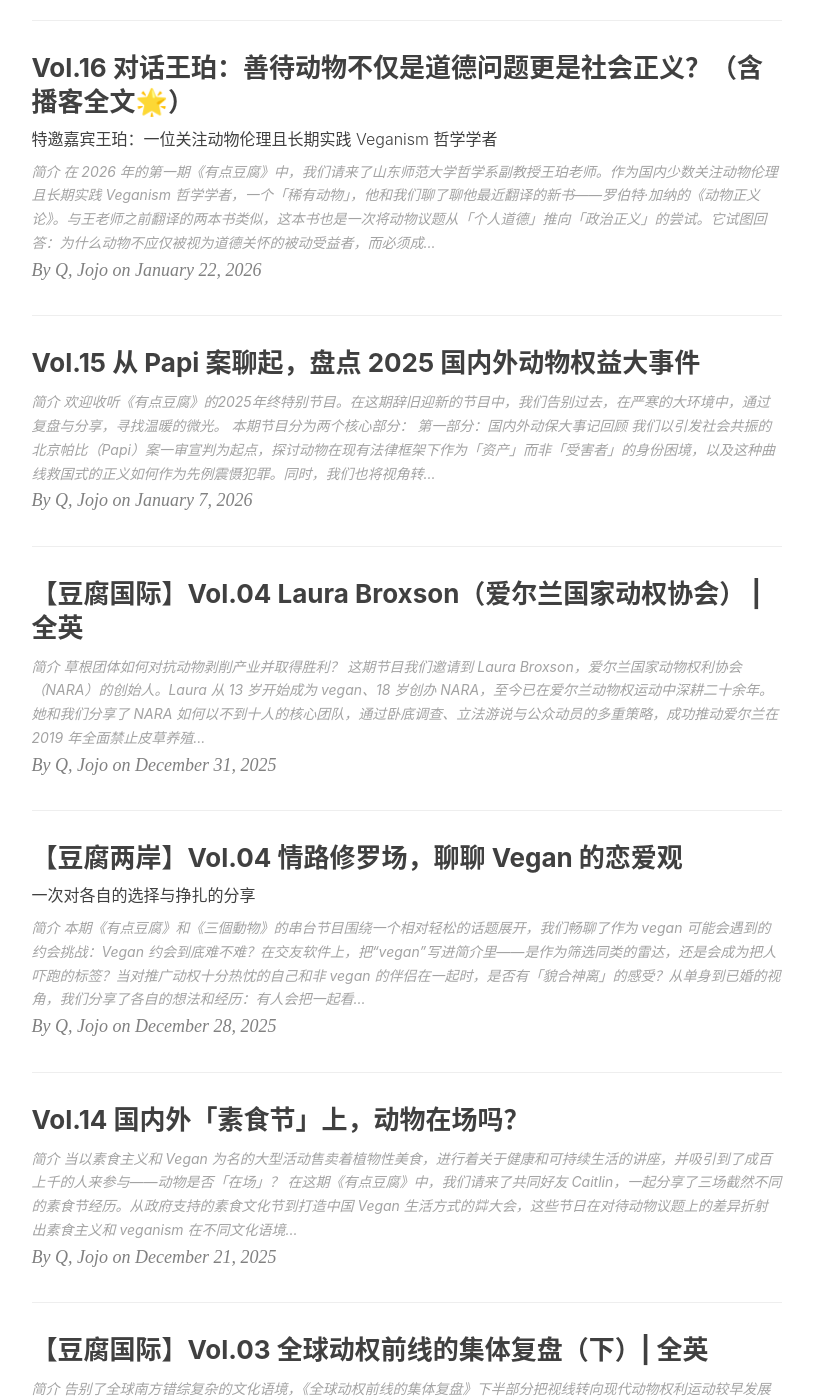
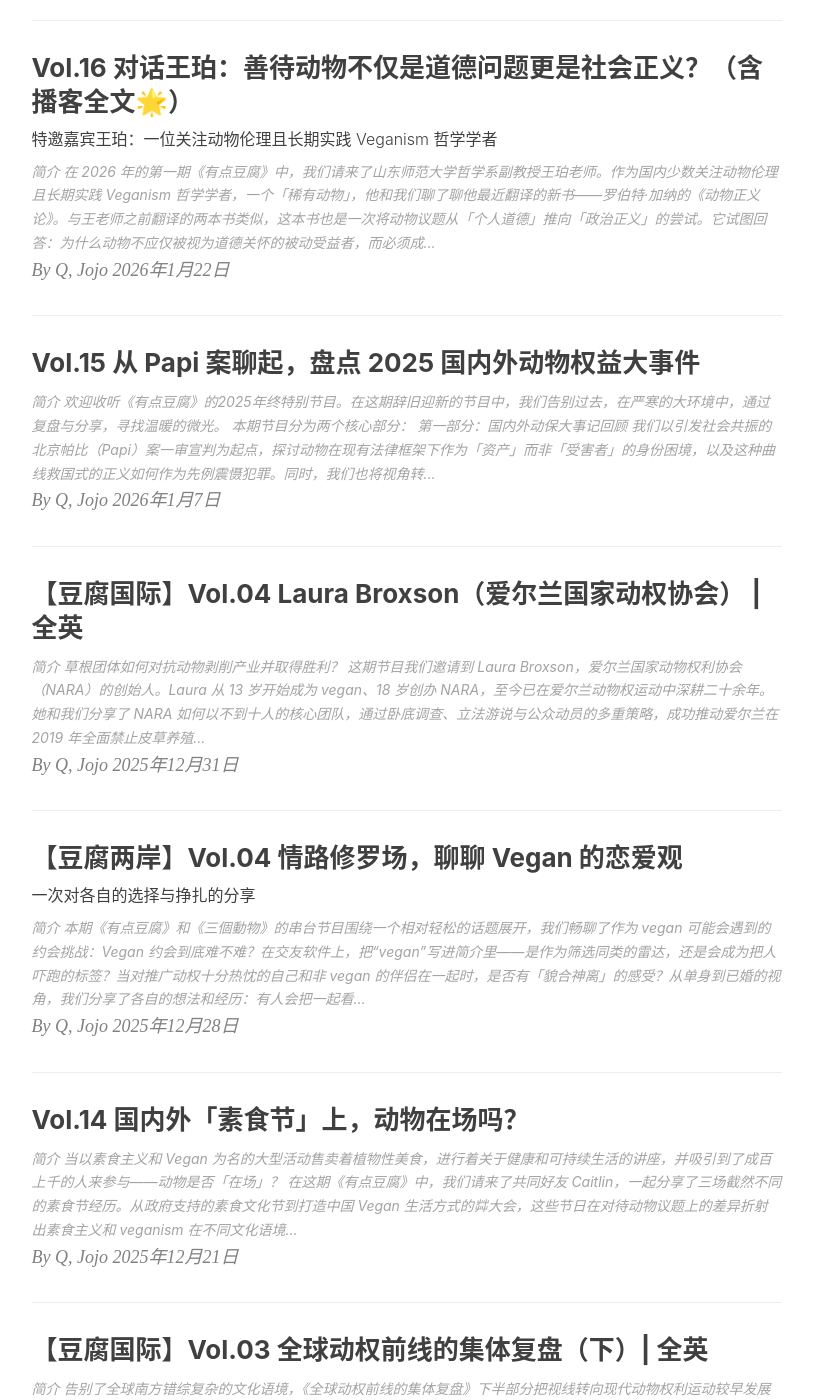
Before and after one commit to slightlytofu/slightlytofu.github.io, a Jekyll site: the page built from index.html, in a window 1280 px wide and 1400 px high, scrolled down 1465 px. Shown: the whole window, without its empty margins (136-950 px from the left). Built offline with Jekyll 4.4.1, drawn with Linux system fonts in a browser that asks for light colours; nearby versions of some CDN libraries; the list of posts is cut into pages by our own code; comment, search, counter and statistics services are not loaded; some of the changed text lies outside the part shown.

Commit message:
🐛 (index): Fix 'By' author label spacing and date format

```diff
--- a/index.html
+++ b/index.html
@@ -19,7 +19,7 @@ description: "A vegan podcast in Chinese."
         </div>
     </a>
     <p class="post-meta">
-        By {% if post.author %}{{ post.author }}{% else %}{{ site.title }}{% endif %} on {{ post.date | date: "%B %-d, %Y" }}
+        By {% if post.author %}{{ post.author }}{% else %}{{ site.title }}{% endif %} {{ post.date | date: "%Y年%-m月%-d日" }}
     </p>
 </div>
 <hr>
```
